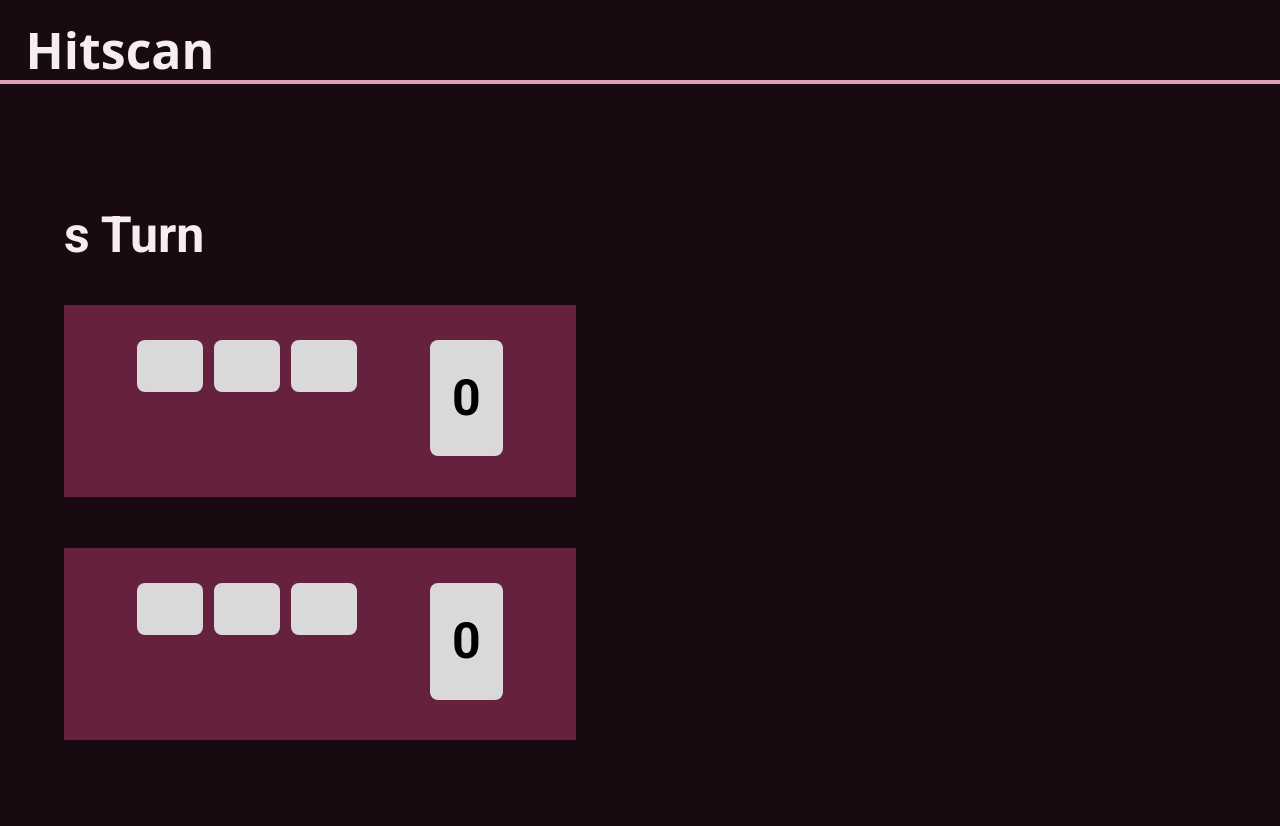
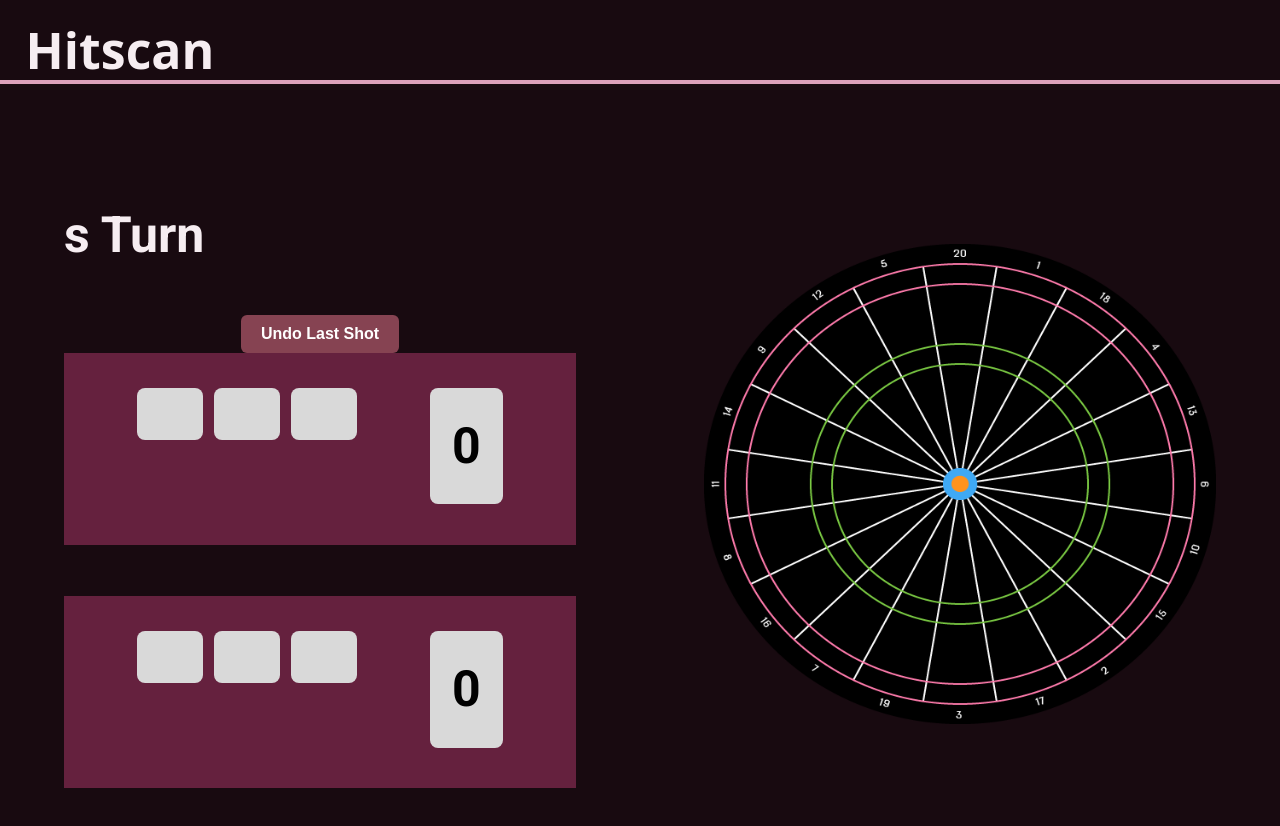
Before and after one commit to LZinhobel/hitscan-ds, a SvelteKit app in the folder code/frontend/svelte/: page /game in a window 1280 px wide. Shown: the top 826 px of the page. Built offline with nearby package versions, Linux system fonts and the light colour scheme; no server answers; a web font is replaced by a local one.

Commit message:
updated game page

```diff
--- a/code/frontend/svelte/src/routes/game/+page.svelte
+++ b/code/frontend/svelte/src/routes/game/+page.svelte
@@ -3,7 +3,7 @@
   import Header from "../../comps/Header.svelte";
   import { playerState } from "../../stores/playerStore.svelte";
   import Button from "../../comps/Button.svelte";
-  import { onMount } from "svelte";
+  import { onMount, onDestroy } from "svelte";
   import { rulesState } from "../../stores/rulesStore.svelte";
   import { io } from "socket.io-client";
   import calibrationStore from "../../stores/calibrationStore.svelte";
@@ -13,72 +13,77 @@
     name: string;
   }
 
-  // TODO: Double check mapping Function, Display last 3 hits on player box, research more to put in there ?
+  let players: (Player | null)[] = [];
+  let gameId: number;
 
-  let players: (Player | null)[] = [];
-  let gameId: Number;
-  let currentPlayer = $state(0);
+  let currentPlayer = 0;
+  let shotsThisTurn = 0;
+  let playerScoring = [false, false];
+  let playerPoints = [0, 0];
 
-  let shotsThisTurn = $state(0);
-  let playerScoring: boolean[] = $state([false, false]);
-  let playerPoints: number[] = $state([0, 0]);
+  let player1Hits = ["", "", ""];
+  let player2Hits = ["", "", ""];
 
   let hasWon = writable(0);
 
-  let player1Hits: String[] = $state(["", "", ""]);
+  let socket: ReturnType<typeof io> | null = null;
+
+  let canvas: HTMLCanvasElement | null = null;
+  let ctx: CanvasRenderingContext2D | null = null;
+  let dartboard: HTMLImageElement;
+
+   let outer = null;
+   $: outer = get(calibrationStore)?.rings?.[0];
+
+  let hitCords: Array<{ x: number; y: number }> = [];
+
+let shotHistory: Array<{
+  playerIndex: number;
+  score: number;
+  hitType: "single" | "double" | "triple" | "miss";
+  coords: { x: number; y: number };
+  hitArrayIndex: number;
+  applied: boolean; // true if points were subtracted
+}> = [];
 
 
-  let player2Hits: String[] = $state(["", "", ""]);
+function undoLastShot() {
+  const lastShot = shotHistory.pop();
+  if (!lastShot) return;
 
-  const socket = io("http://localhost:5000/");
+  const { playerIndex, score, coords, hitArrayIndex, applied } = lastShot;
 
-  let canvas: HTMLCanvasElement|null = $state(null)
-  let ctx: CanvasRenderingContext2D | null = null;
-  let dartboard: HTMLImageElement;
-  const calibration = get(calibrationStore);
-  const outer = calibration.rings[0];
+  // Remove coords
+  hitCords = hitCords.filter((c) => c !== coords);
+  draw();
 
-  let hitCords: Array<{ x: number; y: number }> = $state([]);
-
-  onMount(async () => {
-    players = playerState.getPlainPlayers();
-    console.log(players);
-    const res = await fetch("http://localhost:8000/game/", {
-      method: "POST",
-      headers: { "Content-Type": "application/json" },
-      body: JSON.stringify({
-        player1: players[0]?.id,
-        player2: players[1]?.id,
-        version: rulesState.ruleset,
-      }),
-    });
-    1;
-    let game = await res.json();
-    gameId = game.gameId;
-    playerPoints = [game.player1Score, game.player2Score];
-    console.log(game);
-
-    ctx = canvas.getContext("2d");
-    canvas.width = dartboard.width;
-    canvas.height = dartboard.height;
-
-    setTimeout(() => {
-      draw();
-    }, 500);
-  });
-
-  socket.on("dart_hit", (e) => {
-    if (currentPlayer === 0) {
-      player1Hits[shotsThisTurn] = e.score;
+  // Clear hit from player hits array
+  if (playerIndex === 0) {
+    const copy = [...player1Hits];
+    copy[hitArrayIndex] = "";
+    player1Hits = copy;
   } else {
-      player2Hits[shotsThisTurn] = e.score;
+    const copy = [...player2Hits];
+    copy[hitArrayIndex] = "";
+    player2Hits = copy;
   }
 
-    const { hitType, score } = parseSocketScore(e.score);
-    hitCords.push(e.coords);
-    draw();
-    subtractPoints(currentPlayer, score, hitType);
-  });
+  // Only restore points if shot was applied
+  if (applied) {
+    playerPoints[playerIndex] += score;
+  }
+
+  // Adjust turn and shot counter
+  if (shotsThisTurn === 0) {
+    currentPlayer = playerIndex;
+    shotsThisTurn = 2;
+  } else {
+    shotsThisTurn--;
+  }
+
+  hasWon.set(0); // reset winner if undo happened
+}
+
 
   function parseSocketScore(rawScore: string): {
     hitType: "single" | "double" | "triple" | "miss";
@@ -107,9 +112,11 @@
             break;
         }
       } else {
-        // Handle bull, double bull, and misses
         const numeric = parseInt(rawScore);
-        if (numeric === 0) {
+        if (Number.isNaN(numeric)) {
+          hitType = "miss";
+          score = 0;
+        } else if (numeric === 0) {
           hitType = "miss";
           score = 0;
         } else if (numeric === 25) {
@@ -118,6 +125,10 @@
         } else if (numeric === 50) {
           hitType = "double";
           score = 50;
+        } else {
+          // fallback treat numeric as single
+          hitType = "single";
+          score = numeric;
         }
       }
     }
@@ -127,34 +138,47 @@
 
   function clearDartboard() {
     hitCords = [];
-    ctx!.clearRect(0, 0, canvas.width, canvas.height);
-    ctx!.drawImage(dartboard, 0, 0, canvas.width, canvas.height);
+    if (!ctx || !canvas || !dartboard) return;
+    ctx.clearRect(0, 0, canvas.width, canvas.height);
+    ctx.drawImage(dartboard, 0, 0, canvas.width, canvas.height);
   }
 
     function draw() {
-    if (!ctx || !dartboard) return;
-    clearDartboard();
+      if (!ctx || !dartboard || !canvas) return;
+
+      ctx.clearRect(0, 0, canvas.width, canvas.height);
+
+      ctx.drawImage(dartboard, 0, 0, canvas.width, canvas.height);
 
       ctx.strokeStyle = "red";
       ctx.lineWidth = 2;
 
-    hitCords.forEach(({ x, y }) => {
-      const { x: mappedX, y: mappedY } = mapToBoard(x, y);
-      drawHit(mappedX, mappedY);
-    });
+      for (const { x, y } of hitCords) {
+        const mapped = mapToBoard(x, y);
+        drawHit(mapped.x, mapped.y);
+      }
     }
 
+
 function mapToBoard(hitX: number, hitY: number) {
-    const scaleX = canvas.width / (outer.radius * 2 * outer.scaleX);
-    const scaleY = canvas.height / (outer.radius * 2 * outer.scaleY);
+  if (!outer || !canvas) return { x: hitX, y: hitY };
 
-    const offsetX = outer.x - outer.radius;
-    const offsetY = outer.y - outer.radius;
+  const cx = outer.x;
+  const cy = outer.y;
 
-    const mappedX = (hitX - offsetX) * scaleX;
-    const mappedY = (hitY - offsetY) * scaleY;
+  // canvas center in pixels
+  const canvasCx = canvas.width / 2;
+  const canvasCy = canvas.height / 2;
+
+  // scale: ratio of canvas radius to calibration radius
+  const scale = Math.min(canvas.width, canvas.height) / (2 * outer.radius);
+
+  const mappedX = canvasCx + (hitX - cx) * scale;
+  const mappedY = canvasCy + (hitY - cy) * scale;
+
   return { x: mappedX, y: mappedY };
 }
+
 
   function drawHit(x: number, y: number) {
     const size = 8;
@@ -173,20 +197,30 @@
 ) {
   if (isNaN(score) || score > 60 || score < 0) return;
 
+  let remainingPoints = playerPoints[playerIndex] - score;
+
+  // Handle double-in variant
   if (rulesState.variant === "double-in" && !playerScoring[playerIndex]) {
     if (hitType !== "double") {
       shotsThisTurn++;
+      shotHistory[shotHistory.length - 1].applied = false;
       return;
     }
     playerScoring[playerIndex] = true;
   }
 
-    if (rulesState.variant === "double-out") {
-      const remainingPoints = playerPoints[playerIndex] - score;
-      if (remainingPoints === 0 && hitType !== "double") {
+  // Handle double-out variant and busts
+  if (rulesState.variant === "double-out" && remainingPoints === 0 && hitType !== "double") {
     shotsThisTurn++;
+    shotHistory[shotHistory.length - 1].applied = false;
     return;
   }
+
+  if (remainingPoints < 0) {
+    // Bust: ignore shot
+    shotsThisTurn++;
+    shotHistory[shotHistory.length - 1].applied = false;
+    return;
   }
 
   try {
@@ -201,47 +235,47 @@
     });
 
     if (!res.ok) {
-        console.error("Failed to update score");
+      console.error("Failed to update score", res.status, await res.text());
+      shotHistory[shotHistory.length - 1].applied = false;
       return;
     }
 
     const updatedScore = await res.json();
     playerPoints[playerIndex] = updatedScore.score;
+    shotHistory[shotHistory.length - 1].applied = true;
 
     shotsThisTurn++;
-
     if (shotsThisTurn >= 3) {
       clearDartboard();
-        if (currentPlayer === 0) {
-          currentPlayer = 1;
-        } else if(currentPlayer === 1){
-          currentPlayer = 0;
-          player1Hits = ["", "", ""];
-          player2Hits = ["", "", ""];
-        }
       shotsThisTurn = 0;
+      currentPlayer = (currentPlayer + 1) % 2;
+
+      if (currentPlayer === 0) player1Hits = ["", "", ""];
+      else player2Hits = ["", "", ""];
     }
 
     checkWinner();
   } catch (err) {
     console.error("Error posting score:", err);
+    shotHistory[shotHistory.length - 1].applied = false;
   }
 }
+
 
   async function checkWinner() {
     let winnerId: number | null = null;
 
-    if (playerPoints[0] == 0) {
+    if (playerPoints[0] === 0) {
       hasWon.set(1);
       winnerId = players[0]!.id;
-    } else if (playerPoints[1] == 0) {
+    } else if (playerPoints[1] === 0) {
       hasWon.set(2);
       winnerId = players[1]!.id;
     }
 
     if (winnerId) {
       try {
-        const res = await fetch("http://localhost:8000/games/setWinner", {
+        await fetch("http://localhost:8000/games/setWinner", {
           method: "PATCH",
           headers: { "Content-Type": "application/json" },
           body: JSON.stringify({
@@ -254,6 +288,100 @@
       }
     }
   }
+function handleDartHit(e: any) {
+  try {
+    console.log("dart_hit received:", e);
+
+    // Add coords reactively
+    hitCords = [...hitCords, e.coords].slice(-3);
+    draw();
+
+    // Determine current player hits array
+    const hitArray = currentPlayer === 0 ? player1Hits : player2Hits;
+    const copy = [...hitArray];
+    copy[shotsThisTurn] = e.score;
+    if (currentPlayer === 0) player1Hits = copy;
+    else player2Hits = copy;
+
+    const { hitType, score } = parseSocketScore(e.score);
+
+    // Save to history for undo
+    shotHistory.push({
+      playerIndex: currentPlayer,
+      score,
+      hitType,
+      coords: e.coords,
+      hitArrayIndex: shotsThisTurn,
+    });
+
+    subtractPoints(currentPlayer, score, hitType);
+  } catch (err) {
+    console.error("handleDartHit error:", err);
+  }
+}
+
+  onMount(async () => {
+    // create socket here so it's not created multiple times by hot-reload/navigation
+    socket = io("http://localhost:5000", {
+      transports: ["websocket"],
+      reconnection: true,
+    });
+
+    // ensure single listener (remove any previous)
+    socket.off("dart_hit");
+    socket.on("dart_hit", handleDartHit);
+
+    // create game
+    players = playerState.getPlainPlayers();
+
+    try {
+      const res = await fetch("http://localhost:8000/game/", {
+        method: "POST",
+        headers: { "Content-Type": "application/json" },
+        body: JSON.stringify({
+          player1: players[0]?.id,
+          player2: players[1]?.id,
+          version: rulesState.ruleset,
+        }),
+      });
+
+      if (!res.ok) {
+        console.error("Failed creating game", res.status, await res.text());
+      } else {
+        const game = await res.json();
+        gameId = game.gameId;
+        playerPoints = [game.player1Score, game.player2Score];
+      }
+    } catch (err) {
+      console.error("Error creating game:", err);
+    }
+
+    // canvas/dartboard setup (wait for image)
+    dartboard.onload = () => {
+      if (!canvas || !dartboard) return;
+      canvas.width = dartboard.width;
+      canvas.height = dartboard.height;
+      ctx = canvas.getContext("2d");
+      draw();
+    };
+
+    // if image already loaded (cache), ensure onload triggered
+    if (dartboard && dartboard.complete) {
+      canvas.width = dartboard.width;
+      canvas.height = dartboard.height;
+      ctx = canvas.getContext("2d");
+      draw();
+    }
+
+  });
+
+  onDestroy(() => {
+    if (socket) {
+      socket.off("dart_hit", handleDartHit);
+      socket.disconnect();
+      socket = null;
+    }
+  });
 </script>
 
 <Header />
@@ -261,14 +389,16 @@
   <div id="pointView">
     {#if $hasWon == 0}
       <h1>{$playerState.players[currentPlayer]?.name}s Turn</h1>
-    {:else if $hasWon == 1}
-      <h1>{$playerState.players[$hasWon - 1]?.name} has Won</h1>
-    {:else if $hasWon == 2}
+    {:else}
       <h1>{$playerState.players[$hasWon - 1]?.name} has Won</h1>
     {/if}
+    <div id="boardControls">
+  <button on:click={undoLastShot}>Undo Last Shot</button>
+</div>
+
+
     <div class="pointsBox">
       <h2>{$playerState.players[0]?.name}</h2>
-
       <div class="hitsBox">
         {#each player1Hits as hit}
           <div class="hit">
@@ -281,12 +411,11 @@
           </div>
         {/each}
       </div>
-
       <div class="titleBox" id="ptsBox"><p>{playerPoints[0]}</p></div>
     </div>
+
     <div class="pointsBox">
       <h2>{$playerState.players[1]?.name}</h2>
-
       <div class="hitsBox">
         {#each player2Hits as hit}
           <div class="hit">
@@ -299,10 +428,10 @@
           </div>
         {/each}
       </div>
-
       <div class="titleBox" id="ptsBox"><p>{playerPoints[1]}</p></div>
     </div>
   </div>
+
   <div id="boardView">
     <img bind:this={dartboard} src="/dartboard.png" alt="dartboard" hidden />
     <canvas bind:this={canvas}></canvas>
@@ -380,7 +509,6 @@
     background-color: #d9d9d9;
   }
 
-
   #ptsBox {
     height: 100%;
     width: 100%;
@@ -420,4 +548,25 @@
     grid-template-columns: 1fr 1fr 1fr 1fr 1fr 1fr 1fr;
     grid-template-rows: 1fr 1fr 1fr 1fr;
   }
+
+  #boardControls {
+  margin-top: 10px;
+  text-align: center;
+}
+
+#boardControls button {
+  padding: 10px 20px;
+  font-size: 16px;
+  font-weight: bold;
+  border-radius: 6px;
+  background-color: #864352;
+  color: #fff;
+  border: none;
+  cursor: pointer;
+}
+
+#boardControls button:hover {
+  background-color: #a05570;
+}
+
 </style>
```
Lines whose indentation alone changed are shown as unchanged.
